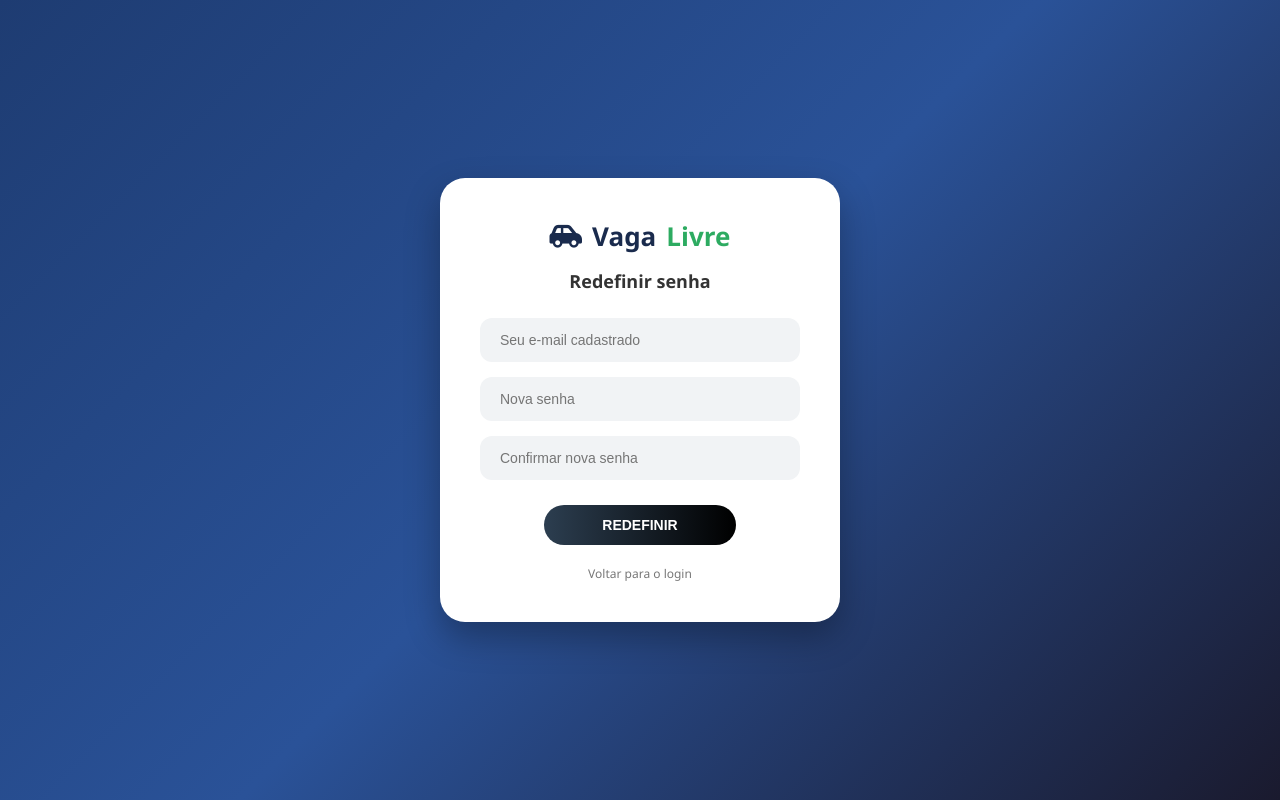
After one commit to odonneto-afk/VagaLivre, a PHP site: page /redefinirsenha.php in a window 1280 px wide. The commit adds this page. Run offline with PHP 8.4, Linux system fonts and the light colour scheme.

Commit message:
Adicionada funcionalidade de redefinir senha e link no login

```diff
--- /dev/null
+++ b/redefinirsenha.php
@@ -0,0 +1,174 @@
+<?php
+include("config.php");
+
+$mensagem = "";
+
+if ($_SERVER['REQUEST_METHOD'] == 'POST') {
+    $email = $mysqli->real_escape_string($_POST['email']);
+    $nova_senha = $_POST['nova_senha'];
+    $confirmar_senha = $_POST['confirmar_senha'];
+
+    if ($nova_senha !== $confirmar_senha) {
+        $mensagem = "As senhas não coincidem!";
+    } else {
+        // Verifica se o e-mail existe
+        $sql_busca = "SELECT id_usuario FROM usuario WHERE email = '$email'";
+        $res = $mysqli->query($sql_busca);
+
+        if ($res->num_rows > 0) {
+            // APLICANDO A CRIPTOGRAFIA PADRÃO DO SEU SISTEMA
+            $senha_cripto = sha1(md5(trim($nova_senha)));
+
+            $sqlUpdate = "UPDATE usuario SET senha = '$senha_cripto' WHERE email = '$email'";
+
+            if ($mysqli->query($sqlUpdate)) {
+                // REDIRECIONA PARA O LOGIN COM AVISO DE SUCESSO
+                header("Location: login.php?sucesso=senha_alterada");
+                exit();
+            }
+        } else {
+            $mensagem = "E-mail não encontrado.";
+        }
+    }
+}
+?>
+
+<!DOCTYPE html>
+<html lang="pt-br">
+<head>
+    <meta charset="UTF-8">
+    <meta name="viewport" content="width=device-width, initial-scale=1.0">
+    <title>VagaLivre - Redefinir Senha</title>
+    <link rel="stylesheet" href="https://cdnjs.cloudflare.com/ajax/libs/font-awesome/6.4.0/css/all.min.css">
+    <style>
+        * { box-sizing: border-box; }
+
+        body {
+            margin: 0;
+            padding: 0;
+            font-family: 'Segoe UI', Tahoma, Geneva, Verdana, sans-serif;
+            background: linear-gradient(135deg, #1e3c72 0%, #2a5298 50%, #1a1a2e 100%);
+            height: 100vh;
+            display: flex;
+            justify-content: center;
+            align-items: center;
+        }
+
+        .card {
+            background: white;
+            width: 90%;
+            max-width: 400px;
+            padding: 40px;
+            border-radius: 25px;
+            text-align: center;
+            box-shadow: 0 15px 35px rgba(0,0,0,0.3);
+        }
+
+        .logo {
+            display: flex;
+            justify-content: center;
+            align-items: center;
+            gap: 10px;
+            font-size: 26px;
+            font-weight: 800;
+            color: #1A2B4D;
+            margin-bottom: 5px;
+        }
+
+        .logo i { color: #1A2B4D; }
+        .logo span { color: #2DAB61; }
+
+        h2 {
+            font-size: 18px;
+            color: #333;
+            margin-bottom: 25px;
+            font-weight: 700;
+        }
+
+        .form-group {
+            margin-bottom: 15px;
+        }
+
+        .form-group input {
+            width: 100%;
+            padding: 14px 20px;
+            border: none;
+            background-color: #f1f3f5;
+            border-radius: 12px;
+            font-size: 14px;
+            color: #495057;
+            outline: none;
+        }
+
+        .btn-entrar {
+            width: 60%;
+            padding: 12px;
+            margin-top: 10px;
+            border: none;
+            border-radius: 25px;
+            background: linear-gradient(to right, #2c3e50, #000000);
+            color: white;
+            font-weight: 600;
+            font-size: 14px;
+            cursor: pointer;
+            transition: 0.3s;
+        }
+
+        .btn-entrar:hover {
+            transform: scale(1.05);
+            box-shadow: 0 5px 15px rgba(0,0,0,0.2);
+        }
+
+        .error-msg {
+            background: #f8d7da;
+            color: #721c24;
+            padding: 10px;
+            border-radius: 8px;
+            font-size: 13px;
+            margin-bottom: 15px;
+        }
+
+        /* Botão para voltar se desistir de mudar a senha */
+        .btn-voltar {
+            display: block;
+            margin-top: 20px;
+            color: #777;
+            text-decoration: none;
+            font-size: 12px;
+        }
+    </style>
+</head>
+<body>
+
+    <div class="card">
+        <div class="logo">
+            <i class="fa-solid fa-car-side"></i> Vaga<span>Livre</span>
+        </div>
+
+        <h2>Redefinir senha</h2>
+
+        <?php if($mensagem != ""): ?>
+            <div class="error-msg"><?php echo $mensagem; ?></div>
+        <?php endif; ?>
+
+        <form method="POST">
+            <div class="form-group">
+                <input type="email" name="email" placeholder="Seu e-mail cadastrado" required>
+            </div>
+
+            <div class="form-group">
+                <input type="password" name="nova_senha" placeholder="Nova senha" required>
+            </div>
+
+            <div class="form-group">
+                <input type="password" name="confirmar_senha" placeholder="Confirmar nova senha" required>
+            </div>
+
+            <button type="submit" class="btn-entrar">REDEFINIR</button>
+        </form>
+
+        <a href="login.php" class="btn-voltar">Voltar para o login</a>
+    </div>
+
+</body>
+</html>
```
Also changed, not shown: login.php (+3 -11 lines).
